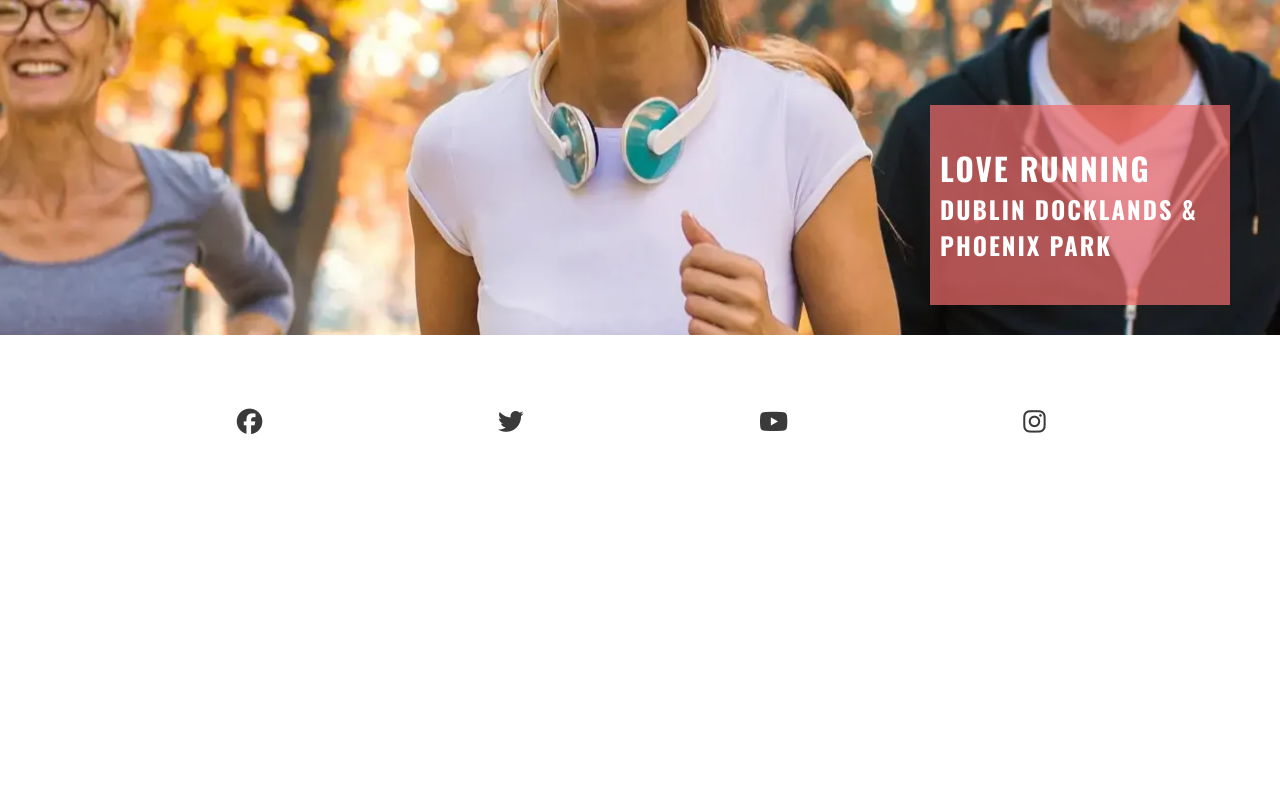
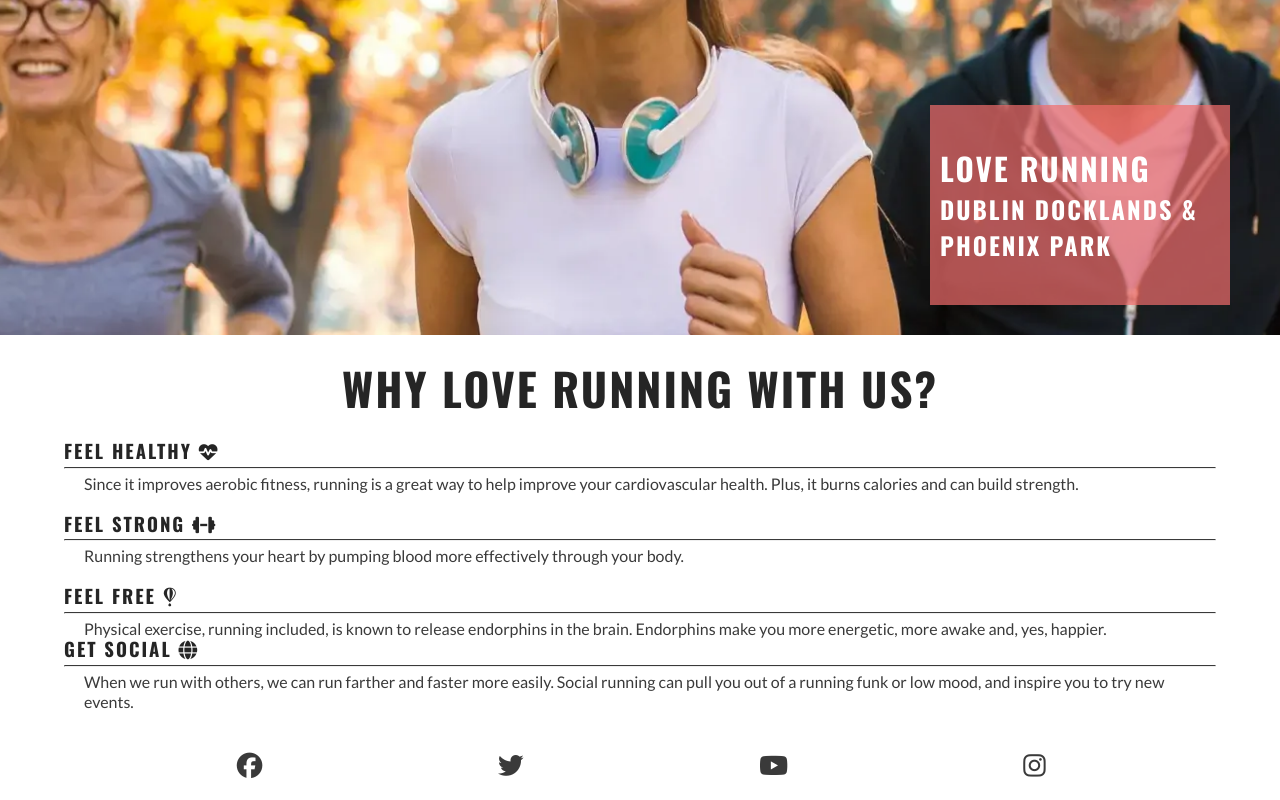
Before and after one commit to jamesfowler-dev/love-running-project, a plain HTML site: page index.html in a window 1280 px wide. Shown: the part 344-1144 px from the top of the page. Before the commit the page ends 800 px from the top, so only its background shows below. Drawn offline with nearby package versions, Linux system fonts and the light colour scheme.

Commit message:
add reasons section

```diff
--- a/assets/css/style.css
+++ b/assets/css/style.css
@@ -115,6 +115,33 @@ main {
     color: #ffffff;
 }
 
+/* Reasons section */
+#reasons {
+    width: 90%;
+    margin: 20px auto;
+}
+
+#reasons h2 {
+    text-align: center;
+    font-size: 280%;
+    margin-bottom: 20px;
+}
+
+#benefits-physical > div,
+#benefits-mental {
+    line-height: 20px;
+    margin-bottom: 20px;
+}
+
+#benefits p {
+    padding: 0 20px;
+}
+
+#benefits hr {
+    border-top: 1px solid #3a3a3a;
+    margin: 5px 0;
+}
+
 /* footer */
 #social-networks {
     text-align: center;
--- a/index.html
+++ b/index.html
@@ -44,6 +44,41 @@
                 <h3>Dublin Docklands & Phoenix Park</h3>
             </div>
         </section>
+        <section id="reasons">
+            <h2>Why love running with us?</h2>
+            <div id="benefits">
+                <div id="benefits-physical">
+                    <div>
+                        <h3>Feel Healthy <i class="fa-solid fa-heart-pulse"></i></h3>
+                        <hr>
+                        <p>Since it improves aerobic fitness, running is a great way to help improve your cardiovascular
+                            health. Plus, it burns calories and can build strength.</p>
+                    </div>
+                    <div>
+                        <h3>Feel Strong <i class="fa-solid fa-dumbbell"></i></h3>
+                        <hr>
+                        <p>Running strengthens your heart by pumping blood more effectively through your body.</p>
+                    </div>
+                </div>
+
+
+                <div id="benefits-mental">
+                    <div>
+                        <h3>Feel Free <i class="fa-brands fa-fly"></i></h3>
+                        <hr>
+                        <p>Physical exercise, running included, is known to release endorphins in the brain. Endorphins
+                            make you more energetic, more awake and, yes, happier.</p>
+                    </div>
+                    <div>
+                        <h3>Get Social <i class="fa-solid fa-globe"></i></h3>
+                        <hr>
+                        <p>When we run with others, we can run farther and faster more easily. Social running can pull
+                            you out of a running funk or low mood, and inspire you to try new events.</p>
+                    </div>
+                </div>
+            </div>
+
+        </section>
     </main>
 
     <!-- Footer -->
```
